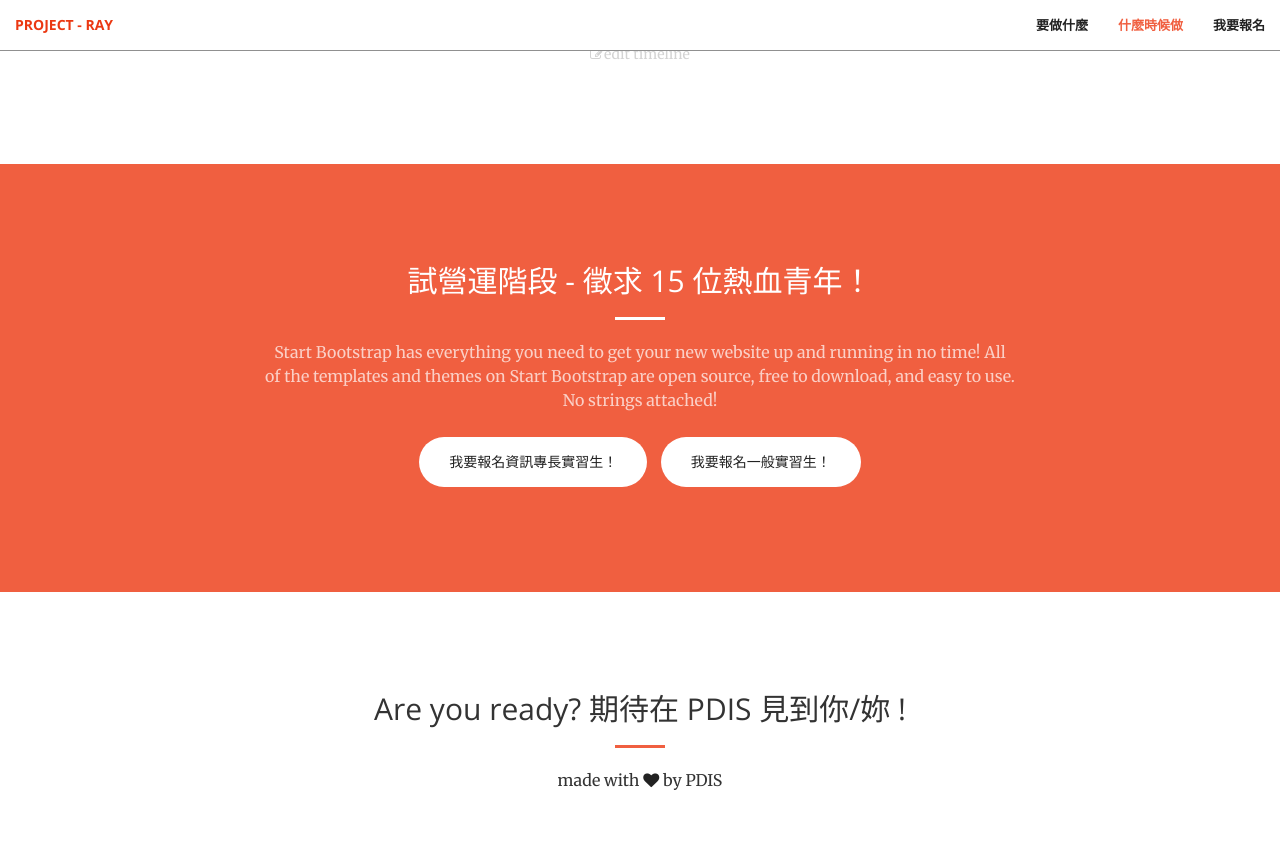
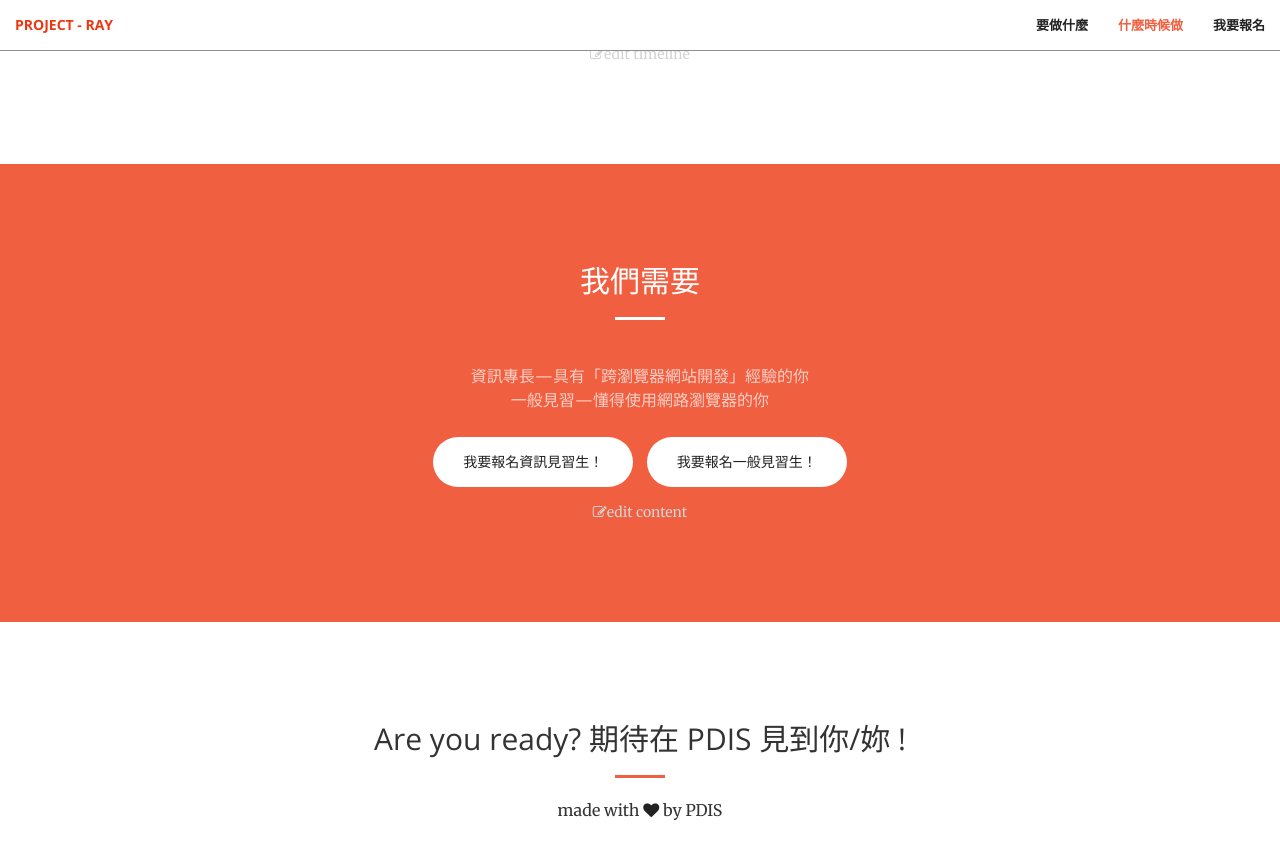
Before and after one commit to PDIS/ray2018, a Jekyll site: the page built from docs/index.html, in a window 1280 px wide and 900 px high, scrolled down 2186 px. Shown: the top 859 px of the window. Built offline with Jekyll 4.4.1, drawn with Linux system fonts in a browser that asks for light colours.

Commit message:
change call to action

```diff
--- a/docs/_includes/call-to-action.html
+++ b/docs/_includes/call-to-action.html
@@ -2,13 +2,19 @@
     <div class="container">
         <div class="row">
             <div class="col-lg-8 col-lg-offset-2 text-center">
-                <h2 class="section-heading">試營運階段 - 徵求 15 位熱血青年！
+                <h2 class="section-heading">我們需要
                 </h2>
                 <hr class="light">
-                <p class="text-faded">Start Bootstrap has everything you need to get your new website up and running in no time! All of the templates and themes on Start Bootstrap are open source, free to download, and easy to use. No strings attached!</p>
-                <a href="#" class="btn btn-default btn-xl">我要報名資訊專長實習生！</a>
-                <a href="#" class="btn btn-default btn-xl">我要報名一般實習生！</a>
+                <p class="text-faded">
+                    <br> 資訊專長—具有「跨瀏覽器網站開發」經驗的你
+                    <br> 一般見習—懂得使用網路瀏覽器的你
+                </p>
+                <a href="#" class="btn btn-default btn-xl">我要報名資訊見習生！</a>
+                <a href="#" class="btn btn-default btn-xl">我要報名一般見習生！</a>
             </div>
         </div>
+        <a class="edit text-center text-faded" href="{{site.github.repository_url}}/edit/master/docs/_includes/call-to-action.html">
+            <i class="fa fa-edit wow bounceIn text-default" data-wow-delay=".3s"></i>edit content
+        </a>
     </div>
 </section>
```
